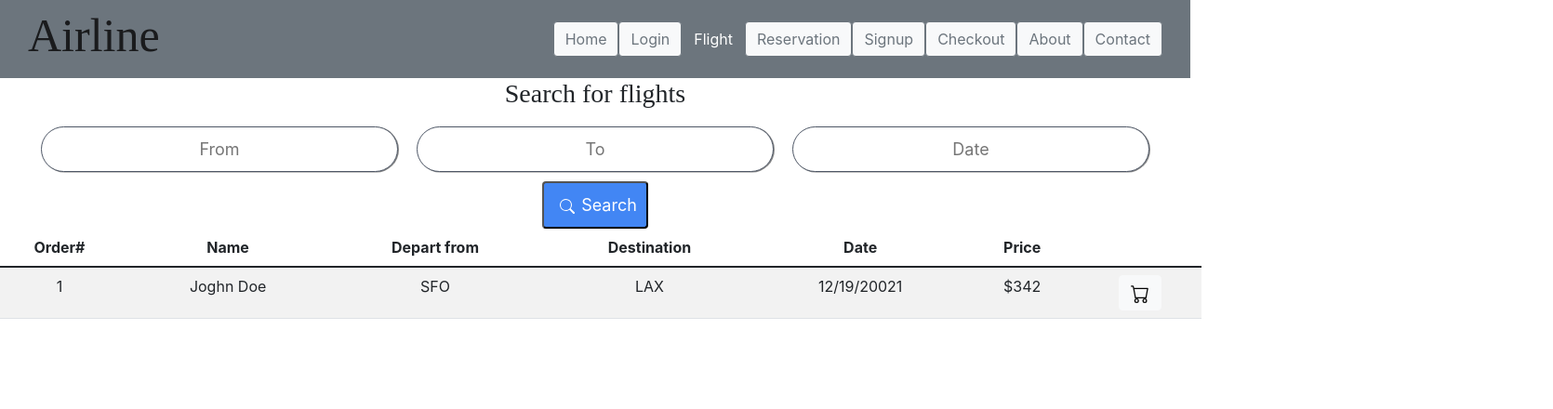
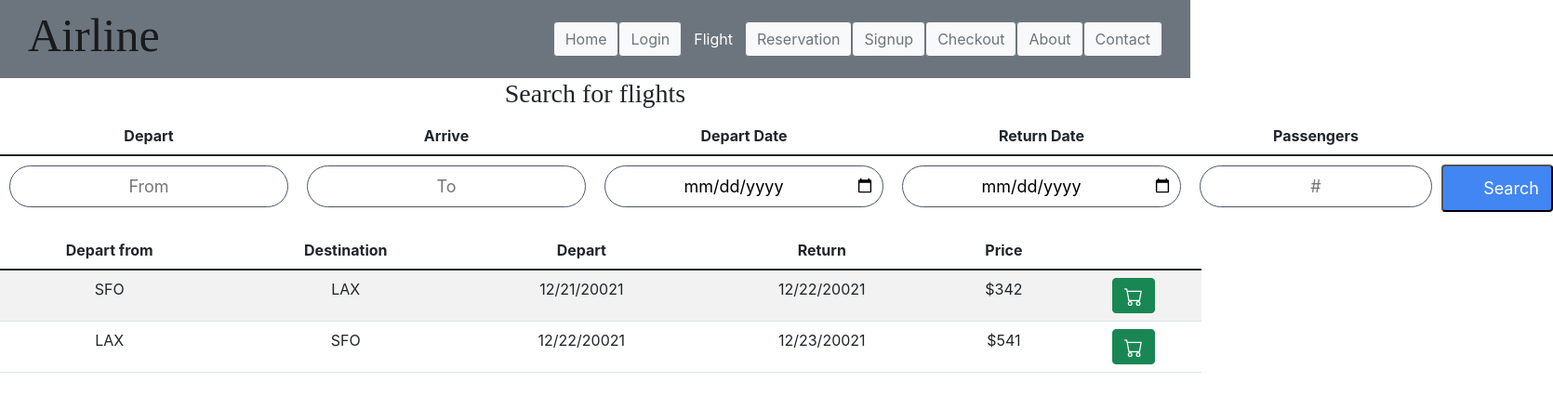
Before and after one commit to gopinathsjsu/team-project-tingting, a React (Create React App) app in the folder Frontend/: page /flight in a window 1280 px wide. Shown: the top 440 px of the page at 93% size, 1670 px wide, since content can reach past the window. Built offline with nearby package versions, Linux system fonts and the light colour scheme.

Commit message:
Fixed flight

```diff
--- a/Frontend/src/components/Flight/Flight.js
+++ b/Frontend/src/components/Flight/Flight.js
@@ -12,14 +12,16 @@ class Flight extends Component {
       toLoc: "",
       departTime: "",
       arrivetTime: "",
-      name: "",
       passenger: 0,
-      flights: [],
       error: null,
 
-      flightx: [{orderId: "1", name: "Joghn Doe" ,  fromLoc: "SFO",
+      flightx: [{fromLoc: "SFO",
       toLoc: "LAX",
-      departDate: "12/19/20021", price: "342"}]
+      departDate: "12/21/20021", arriveDate: "12/22/20021",  price: "342"},
+
+      {fromLoc: "LAX",
+      toLoc: "SFO",
+      departDate: "12/22/20021", arriveDate: "12/23/20021",  price: "541"} ]
     };
 
     this.handleChange = this.handleChange.bind(this);
@@ -89,7 +91,7 @@ class Flight extends Component {
 
   render() {
 
-const { error, flightx, orderId, name,  fromLoc, toLoc, departDate, price} = this.state;
+const { error, flightx, fromLoc, toLoc, departDate, arriveDate, price} = this.state;
 
 
     return (
@@ -98,7 +100,91 @@ const { error, flightx, orderId, name,  fromLoc, toLoc, departDate, price} = thi
           <div>
             <h3 style={{ fontFamily: "Copperplate" }}> Search for flights</h3>
 
-            <form className="form">
+            <table className="table table-striped">
+              <thead>
+                <tr>
+                  <th>Depart </th>
+                  <th>Arrive</th>
+
+                  <th>Depart Date</th>
+                  <th>Return Date</th>
+
+                  <th>Passengers</th>
+                </tr>
+              </thead>
+
+              <tbody>
+                <td>
+                  <input
+                    style={{ width: "300px" }}
+                    type="text"
+                    placeholder="From"
+                    value={this.state.searchValue1}
+                    onChange={this.handleChange}
+                  />
+                </td>
+
+                <td>
+                  <input
+                    style={{ width: "300px" }}
+                    type="text"
+                    placeholder="To"
+                    value={this.state.searchValue1}
+                    onChange={this.handleChange}
+                  />
+                </td>
+
+                <td>
+                  <input
+                    style={{ width: "300px" }}
+                    type="Date"
+                    placeholder="From"
+                    value={this.state.searchValue1}
+                    onChange={this.handleChange}
+                  />
+                </td>
+
+                <td>
+                  <input
+                    style={{ width: "300px" }}
+                    type="Date"
+                    placeholder="From"
+                    value={this.state.searchValue1}
+                    onChange={this.handleChange}
+                  />
+                </td>
+                <td>
+                  <input
+                    style={{ width: "250px" }}
+                    type="text"
+                    placeholder="#"
+                    value={this.state.searchValue1}
+                    onChange={this.handleChange}
+                  />
+                </td>
+
+                <button
+                  style={{ marginTop: "9px", width: "120px" }}
+                  value="Submit"
+                  className="button"
+                  onClick={this.handleSearch}
+                >
+                  <svg
+                    xmlns="http://www.w3.org/2000/svg"
+                    width="30"
+                    height="16"
+                    fill="currentColor"
+                    className="bi bi-search"
+                    viewBox="0 0 16 16"
+                  >
+                    <path d="M11.742 10.344a6.5 6.5 0 1 0-1.397 1.398h-.001c.03.04.062.078.098.115l3.85 3.85a1 1 0 0 0 1.415-1.414l-3.85-3.85a1.007 1.007 0 0 0-.115-.1zM12 6.5a5.5 5.5 0 1 1-11 0 5.5 5.5 0 0 1 11 0z" />
+                  </svg>
+                  Search
+                </button>
+              </tbody>
+            </table>
+
+            {/* <form className="form">
               <input
                 type="text"
                 placeholder="From"
@@ -118,7 +204,9 @@ const { error, flightx, orderId, name,  fromLoc, toLoc, departDate, price} = thi
                 value={this.state.searchValue3}
                 onChange={this.handleChange}
               />
-            </form>
+            </form> */}
+
+            {/* <td>
             <button
               value="Submit"
               className="button"
@@ -136,6 +224,8 @@ const { error, flightx, orderId, name,  fromLoc, toLoc, departDate, price} = thi
               </svg>
               Search
             </button>
+
+          </td> */}
           </div>
         </div>
 
@@ -156,13 +246,11 @@ const { error, flightx, orderId, name,  fromLoc, toLoc, departDate, price} = thi
               <table className="table table-striped">
                 <thead>
                   <tr>
-                    <th>Order#</th>
-                    <th>Name</th>
-
                     <th>Depart from</th>
 
                     <th>Destination</th>
-                    <th>Date</th>
+                    <th>Depart</th>
+                    <th>Return</th>
                     <th>Price</th>
                   </tr>
                 </thead>
@@ -170,16 +258,16 @@ const { error, flightx, orderId, name,  fromLoc, toLoc, departDate, price} = thi
                 <tbody>
                   {flightx.map((x) => (
                     <tr key={x.orderId}>
-                      <td>{x.orderId}</td>
-                      <td>{x.name}</td>
                       <td>{x.fromLoc}</td>
                       <td>{x.toLoc}</td>
                       <td>{x.departDate}</td>
+                      <td>{x.arriveDate}</td>
                       <td>${x.price}</td>
                       <td>
                         <button
                           type="button"
-                          className="btn btn-light mr-1"
+                          className="btn btn-success"
+                          width="5000px"
                           onClick={() => this.cancelClick(x.orderId)}
                         >
                           <svg
```
